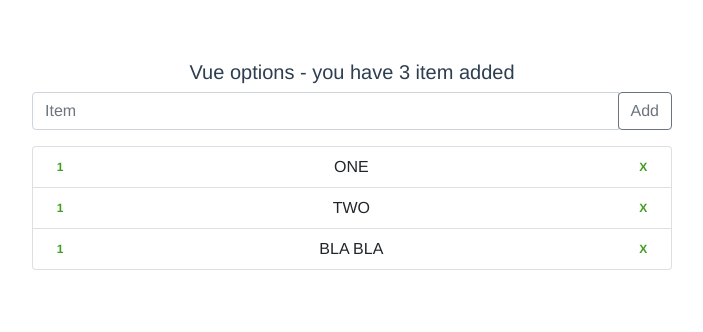
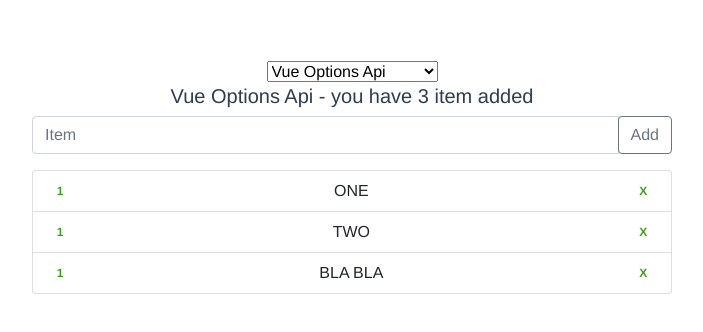
Before and after one commit to jiyuuki/vuejs-practice7-vue-options-composition-api, a Vue app: page / in a window 1280 px wide. Shown: the top 332 px of the page, without its empty margins (288-991 px from the left). Built offline with nearby package versions, Linux system fonts and the light colour scheme.

Commit message:
add Dynamic Componenet to switch btw vueOption and vueComposition component

```diff
--- a/src/App.vue
+++ b/src/App.vue
@@ -1,15 +1,30 @@
 <template>
-    <vueOptions />
+    <select v-model="componentName">
+        <option value="vueOptions">Vue Options Api</option>
+        <option value="vueComposition">Vue Composition Api</option>
+    </select>
+
+    <keep-alive>
+        <component :is="componentName"></component>
+    </keep-alive>
+
 </template>
 
 <script>
-import vueOptions from './components/vueOptions.vue'
-// import vueComposition from "./components/vueComposition.vue";
+import vueOptions from "./components/vueOptions.vue"
+import vueComposition from "./components/vueComposition.vue"
+
 export default {
+    name: "App",
     components: {
         vueOptions,
-        // vueComposition,
+        vueComposition,
     },
+    data () {
+        return {
+            componentName: "vueOptions"
+        }
+    }
 };
 </script>
 
--- a/src/components/vueComposition.vue
+++ b/src/components/vueComposition.vue
@@ -1,7 +1,7 @@
 <template>
     <div class="content">
         <h5 class="card-title">
-            Vue options - you have {{ getItemsCount }} item added
+            Vue Composition Api - you have {{ getItemsCount }} item added
         </h5>
         <div class="input-group mb-3">
             <input
--- a/src/components/vueOptions.vue
+++ b/src/components/vueOptions.vue
@@ -1,6 +1,6 @@
 <template>
     <div class="content">
-        <h5 class="card-title">Vue options - you have {{ getItemsCount }} item added</h5>
+        <h5 class="card-title">Vue Options Api - you have {{ getItemsCount }} item added</h5>
         <div class="input-group mb-3">
             <input
                 type="text"
```
